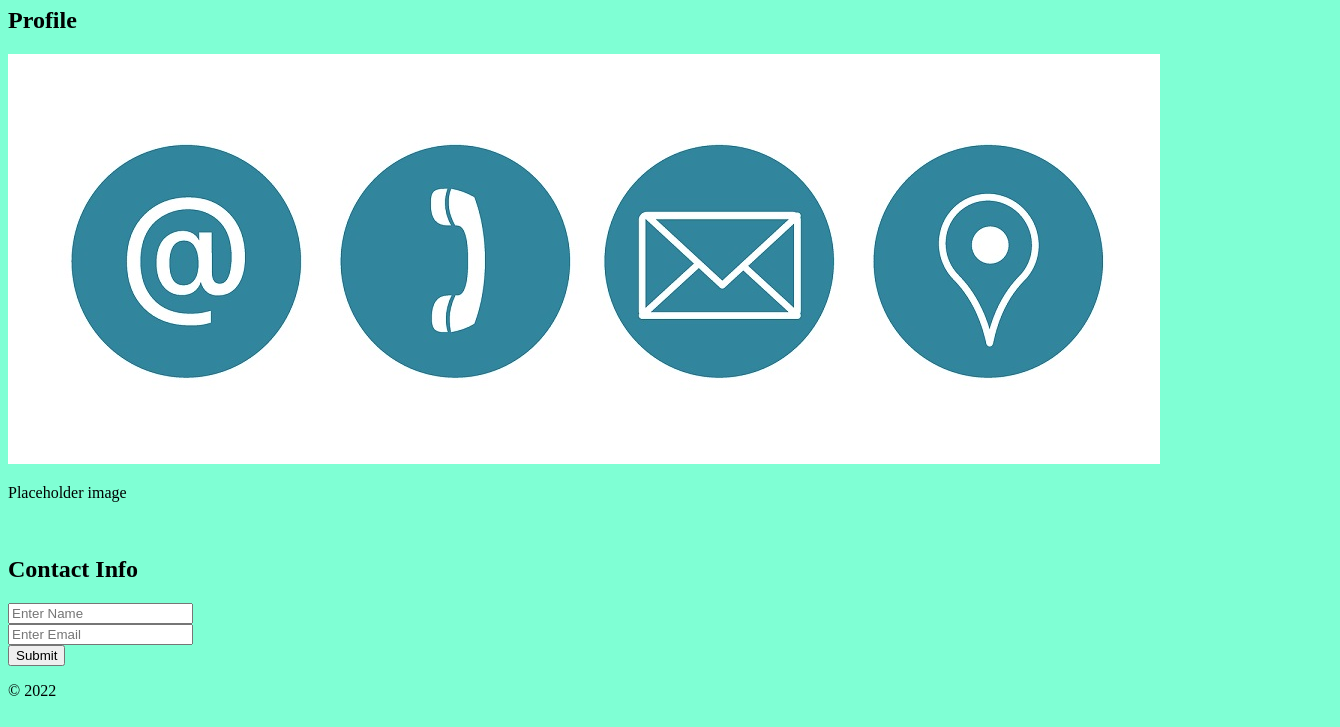
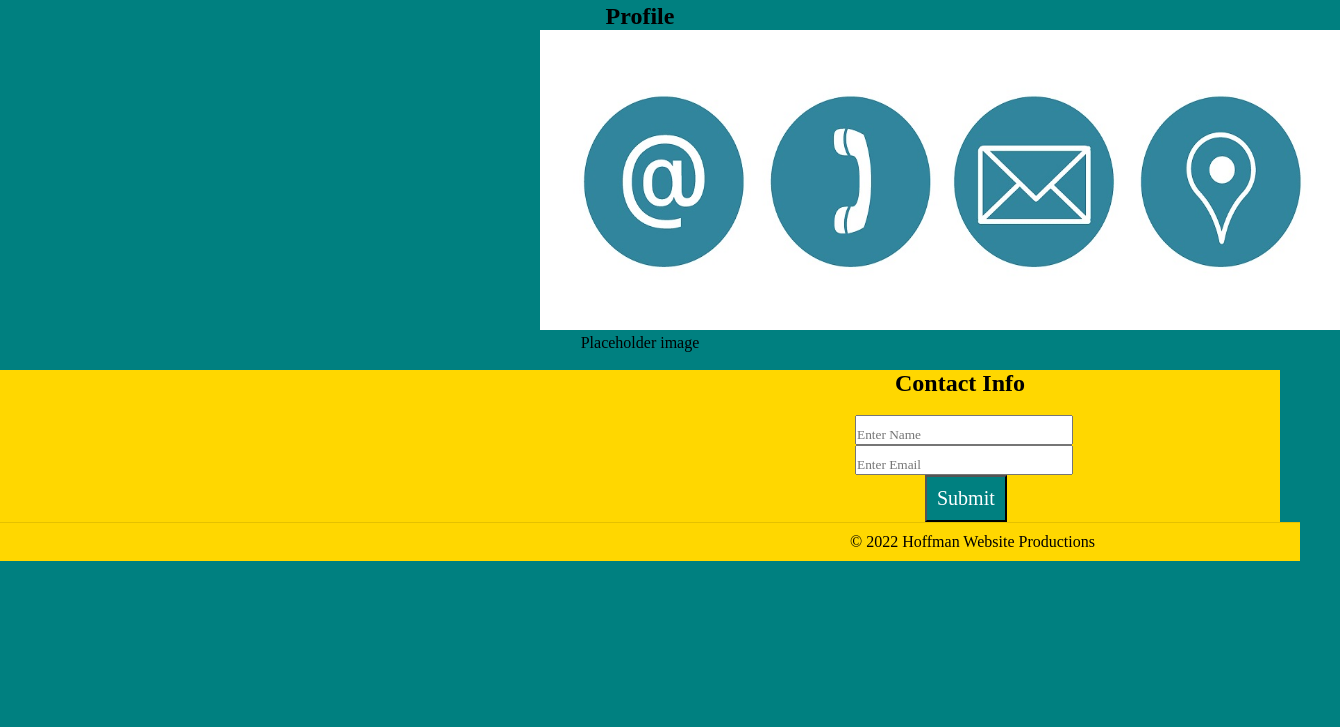
Before and after one commit to Christian-Hoffman/git-init-sample, a plain HTML site: page index.html in a window 1280 px wide. Shown: the part 73-800 px from the top of the page, 1340 px wide, since content can reach past the window. Drawn offline with Linux system fonts and the light colour scheme.

Commit message:
changed color palete and added css to make it look cleaner

```diff
--- a/assets/style.css
+++ b/assets/style.css
@@ -1,3 +1,79 @@
+* {
+    padding: 0;
+    margin: 0;
+    font-family:serif;
+}
+
 body {
-    background-color: aquamarine;
+    position: relative;
+    background-color: teal;
 }
+
+header {
+    background-color: gold;
+    border-top: auto;
+}
+
+h1 {
+    color: black;
+    font-size: 50px;
+}
+
+#profile {
+    display: flex;
+    justify-content: center;
+}
+
+form {
+    background-color: gold;
+}
+
+#contactinfo {
+    margin-left: 895px;
+}
+
+#section {
+    border-color: black;
+    border-radius: 20px;
+}
+
+input {
+    margin-left: 855px;
+    padding-right: 50px;
+    padding-top: 10px;
+}
+
+button {
+    margin-left: 925px;
+    padding: 10px;
+    font-size: 20px;
+    color: white;
+    background-color: teal;
+}
+
+img {
+    margin-left: 540px;
+    width: 800px;
+    height: 300px;
+}
+
+#placeholder {
+    display: flex;
+    justify-content: center;
+}
+
+footer {
+    position: absolute;
+    bottom: -21px;
+    padding: 10px;
+}
+
+#footerwrap {
+    width: 100%;
+    border-top: 1px solid rgba(0,0,0,0.1);
+    background: gold;
+}
+
+#cr {
+    margin-left: 840px;
+}
--- a/index.html
+++ b/index.html
@@ -13,27 +13,33 @@
     <header>
         <h1>Landing Page</h1>
     </header>
-
+    <br>
     <main>
         <section>
-            <h2>Profile</h2>
+            <h2 id="profile">Profile</h2>
             <img src="./assets/images/Contact-Information.jpg" alt="contact information" >
-            <p>Placeholder image</p>
+            <p id="placeholder">Placeholder image</p>
         </section>
         <br>
         <form>
-            <h2>Contact Info</h2>
-            <input name="name" type="text" placeholder="Enter Name">
+            <h2 id="contactinfo">Contact Info</h2>
             <br>
-            <input email="email" type="email" placeholder="Enter Email">
-            <br>
-            <button type="submit">Submit</button>
+            <section id="section">
+                <input name="name" type="text" placeholder="Enter Name">
+                <br>
+                <input email="email" type="email" placeholder="Enter Email">
+                <br>
+                <button type="submit">Submit</button>
+            </section>
         </form>
     </main>
+    <br>
+    <section>
+        <footer id="footerwrap">
+            <p id="cr">&copy; 2022 Hoffman Website Productions</p>
+        </footer>
+    </section>
 
-    <footer>
-        <p>&copy; 2022</p>
-    </footer>
 </body>
 
 </html>
```
